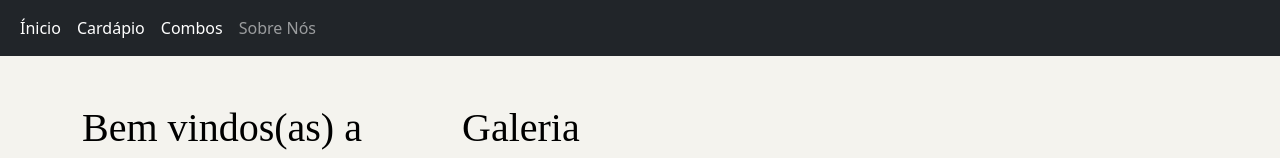
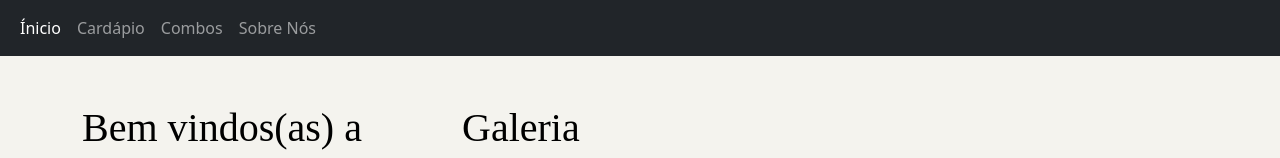
Before and after one commit to isabelladosanjos/TerceitoSite_Cafeteria, a plain HTML site: page index.html in a window 1280 px wide. Shown: the top 158 px of the page. Drawn offline with nearby package versions, Linux system fonts and the light colour scheme.

Commit message:
Update index.html

```diff
--- a/index.html
+++ b/index.html
@@ -46,10 +46,10 @@ body {
         <a class="nav-link active" href="index.html">Ínicio</a>
       </li>
       <li class="nav-item">
-        <a class="nav-link active" href="1.html">Cardápio</a>
+        <a class="nav-link" href="1.html">Cardápio</a>
       </li>
       <li class="nav-item">
-        <a class="nav-link active" href="2.html">Combos</a>
+        <a class="nav-link" href="2.html">Combos</a>
       </li>
       <li class="nav-item active">
 	    <a class="nav-link" href="3.html">Sobre Nós</a>
```
